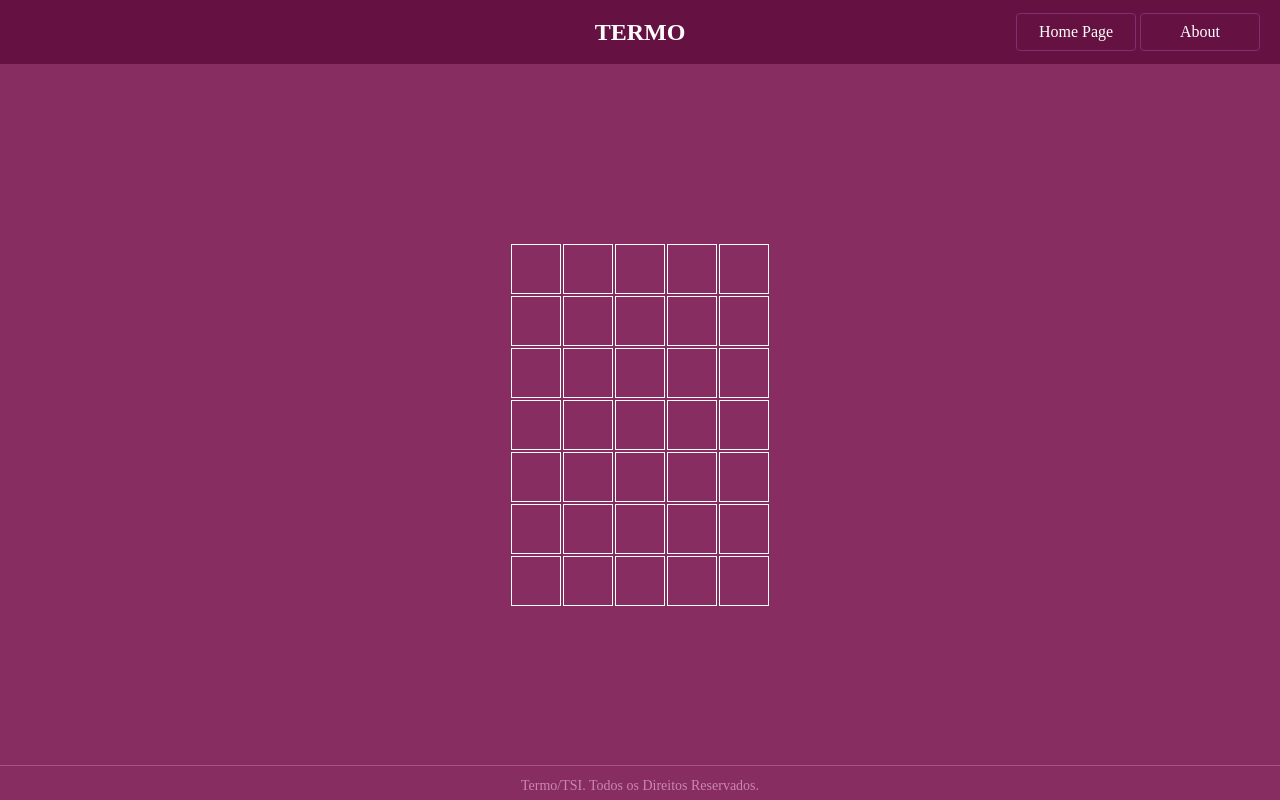
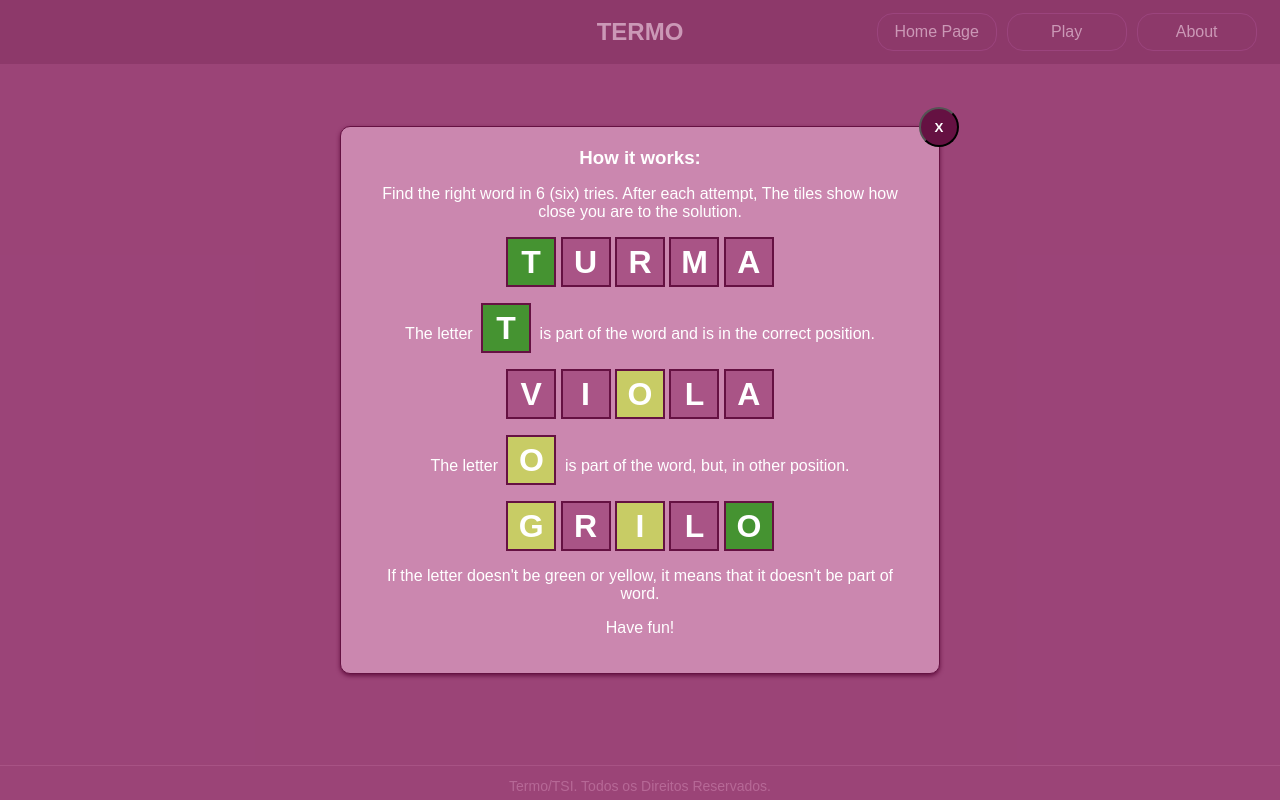
Before and after one commit to IzabelleAlves/Termo-game, a SvelteKit app: page /play in a window 1280 px wide. Built offline with nearby package versions, Linux system fonts and the light colour scheme.

Commit message:
Melhorias no CSS

```diff
--- a/src/routes/play/+page.svelte
+++ b/src/routes/play/+page.svelte
@@ -6,6 +6,11 @@
 	import TableGame from '../components/gamePage/tableGame.svelte';
 
 	let tituloDoJogo: string = 'TERMO';
+	let modalClose: boolean = false
+
+	function closeModal() {
+		modalClose = true
+	}
 </script>
 
 <title>{tituloDoJogo}</title>
@@ -14,6 +19,7 @@
 	<h1>TERMO</h1>
 	<nav class="navigationMenu">
 		<a class="menu" href="/">Home Page</a>
+		<a class="menu" href="/play">Play</a>
 		<a class="menu" href="/about">About</a>
 	</nav>
 </header>
@@ -24,3 +30,50 @@
 </main>
 
 <Footer />
+
+<section class:close={modalClose} class="bg-intructions">
+	<section class="game-instructions">
+		<h3>How it works:</h3>
+		<p>
+			Find the right word in 6 (six) tries. After each attempt, The tiles show how close you are to
+			the solution.
+		</p>
+
+		<p>
+			<span class="letter right">t</span>
+			<span class="letter">u</span>
+			<span class="letter">r</span>
+			<span class="letter">m</span>
+			<span class="letter">a</span>
+		</p>
+
+		<p>
+			The letter <span class="letter right alone">t</span> is part of the word and is in the correct position.
+		</p>
+
+		<p>
+			<span class="letter">v</span>
+			<span class="letter">i</span>
+			<span class="letter wrong">o</span>
+			<span class="letter">l</span>
+			<span class="letter">a</span>
+		</p>
+
+		<p>
+			The letter <span class="letter wrong alone">o</span> is part of the word, but, in other position.
+		</p>
+
+		<p>
+			<span class="letter wrong">g</span>
+			<span class="letter">r</span>
+			<span class="letter wrong">i</span>
+			<span class="letter">l</span>
+			<span class="letter right">o</span>
+		</p>
+
+		<p>If the letter doesn't be green or yellow, it means that it doesn't be part of word.</p>
+
+		<p>Have fun!</p>
+		<button type="button" class="x_icon" on:click={closeModal}>x</button>
+	</section>
+</section>
--- a/src/styles/about.css
+++ b/src/styles/about.css
@@ -19,15 +19,9 @@
 	background: var(--second-color);
 }
 
-.game-instructions {
-	background-color: var(--light-color);
-	border: 1px solid var(--dark-color);
-	border-radius: 10px;
-	padding: 20px;
-	max-width: 600px;
-	margin: 40px auto;
-	box-shadow: 0 2px 4px var(--dark-color);
-	text-align: center;
+main {
+	flex: 1;
+	align-content: center;
 }
 
 .about {
--- a/src/styles/global.css
+++ b/src/styles/global.css
@@ -3,16 +3,17 @@
 	--second-color: #a95486;
 	--light-color: #cb87af;
 	--dark-color: #651142;
-	--correct-letter: #459331;
-	--wrongPosition-letter: #c8cc65;
-	--empty-letter:  var(--second-color);
+	--right: #459331;
+	--wrong: #c8cc65;
+	--empty:  var(--second-color);
 	--row-hover:  hsl(325, 60%, 50%);
+}
 
-}
 * {
 	margin: 0;
 	padding: 0;
 	box-sizing: border-box;
+	font-family: Arial, Helvetica, sans-serif;
 }
 
 body {
@@ -24,25 +25,36 @@ body {
 
 .header{
 	height: 8vh;
-	padding: 20px;
-	display: flex;
-	justify-content: end;
-	align-items: center;
+	display: grid;
+	place-items: center;
+	grid-template-columns: repeat(3, 1fr);
 	color: white;
 	background-color: #651142;
+	align-content: center;
 
 	h1 {
-		font-size: 24px
+		display: flex;
+		align-items: center;
+		grid-column: 2;
+		text-align: center;
+		font-size: 1.5rem;
+	}
+
+	.navigationMenu {
+		display: flex;
+		justify-content: space-evenly;
+		gap: 10px;
 	}
 }
 
-.menu {
+a.menu {
 	display: inline-block;
 	width: 120px;
 	text-align: center;
 	background-color: #651142;
 	text-decoration: none;
 	color: #fff;
+	border-radius: 1rem;
 }
 
 .block {
@@ -69,6 +81,7 @@ body {
 		width: 100%;
 		flex-direction: column;
 		justify-content: center;
+		align-items: center;
 
 		a {
 			display: flex;
@@ -79,11 +92,11 @@ body {
 			padding: 10px 15px;
 			border-radius: 4px;
 			font-size: 1.8rem;
+			border-radius: 1rem;
 
 			&:hover {
 				border-color: var(--light-color);
 				border-style: solid;
-				border-radius: 4px;
 			}
 		}
 
--- a/src/styles/play.css
+++ b/src/styles/play.css
@@ -1,12 +1,21 @@
+:root {
+	--primary-color: #872d62;
+	--second-color: rgb(169, 84, 134);
+	--second-color-rgb: 169, 84, 134;
+	--light-color: #cb87af;
+	--dark-color: #651142;
+	--right: #459331;
+	--wrong: #c8cc65;
+	--empty:  var(--second-color);
+	--row-hover:  hsl(325, 60%, 50%);
+}
+
 .header {
-    position: relative;
-    justify-content: end;
 
 	h1 {
-        position: absolute;
-        top: 50%;
-        left: 50%;
-        transform: translate(-50%, -50%);
+		grid-column: 2;
+		display: flex;
+		justify-content: center;
 	}
 }
 
@@ -16,7 +25,7 @@
 	padding: 9px;
 	width: 120px;
 	font-size: 16px;
-    border-radius: 4px;
+	border-radius: 1rem;
 
 	&:hover {
 		background-color: var(--second-color);
@@ -129,7 +138,6 @@
 	font-weight: bold;
 	box-sizing: border-box;
 	outline: none;
-    font-family: 'Arial', serif;
 	color: white;
 	text-transform: uppercase;
 }
@@ -154,7 +162,6 @@
 }
 
 .endGame {
-
 	background-color: var(--light-color);
 	border: 1px solid var(--dark-color);
 	border-radius: 10px;
@@ -167,5 +174,91 @@
 	font-size: 1.5em;
 	font-weight: bold;
 	text-align: center;
+}
 
+/* Intruções */
+
+.bg-intructions {
+	position: absolute;
+	top: 0;
+	display: flex;
+	justify-content: center;
+	align-items: center;
+	width: 100dvw;
+	height: 100dvh;
+	overflow: hidden;
+	background-color: rgba(var(--second-color-rgb), .6);
+	transition: top 0.8s ease-in-out;
+	overflow: hidden;
 }
+
+.close {
+	top: -100%;
+	transition: top 0.8s ease-in-out;
+}
+
+.game-instructions {
+	position: relative;
+	background-color: var(--light-color);
+	border: 1px solid var(--dark-color);
+	border-radius: 10px;
+	padding: 20px;
+	width: 600px;
+	box-shadow: 0 2px 4px var(--dark-color);
+	text-align: center;
+	color: white;
+
+	h3 {
+		margin-bottom: 1rem;
+	}
+
+	p {
+		align-content: center;
+		margin: 16px;
+	}
+
+	p:last-child {
+		margin-bottom: 0;
+	}
+}
+
+.letter {
+	display: inline-block;
+	width: 50px;
+	height: 50px;
+	align-content: center;
+	font-size: 2rem;
+	font-weight: bold;
+	text-transform: uppercase;
+	border: 2px solid var(--dark-color);
+	background-color: var(--second-color);
+}
+
+.right {
+	background-color: var(--right);
+}
+
+.wrong {
+	background-color: var(--wrong);
+}
+
+.alone {
+	margin: 0 4px;
+}
+
+.x_icon{
+	position: absolute;
+	top: 0%;
+	right: 0%;
+	transform: translate(50%, -50%);
+	display: block;
+	height: 40px;
+	width: 40px;
+	align-content: center;
+	background-color: var(--dark-color);
+	border-radius: 50%;
+	cursor: pointer;
+	text-transform: uppercase;
+	font-weight: bold;
+	color: white;
+}
```
Also changed, not shown: src/routes/+page.svelte (+4 -6 lines), src/routes/about/+page.svelte (+36 -33 lines). Lines whose indentation alone changed are shown as unchanged.
